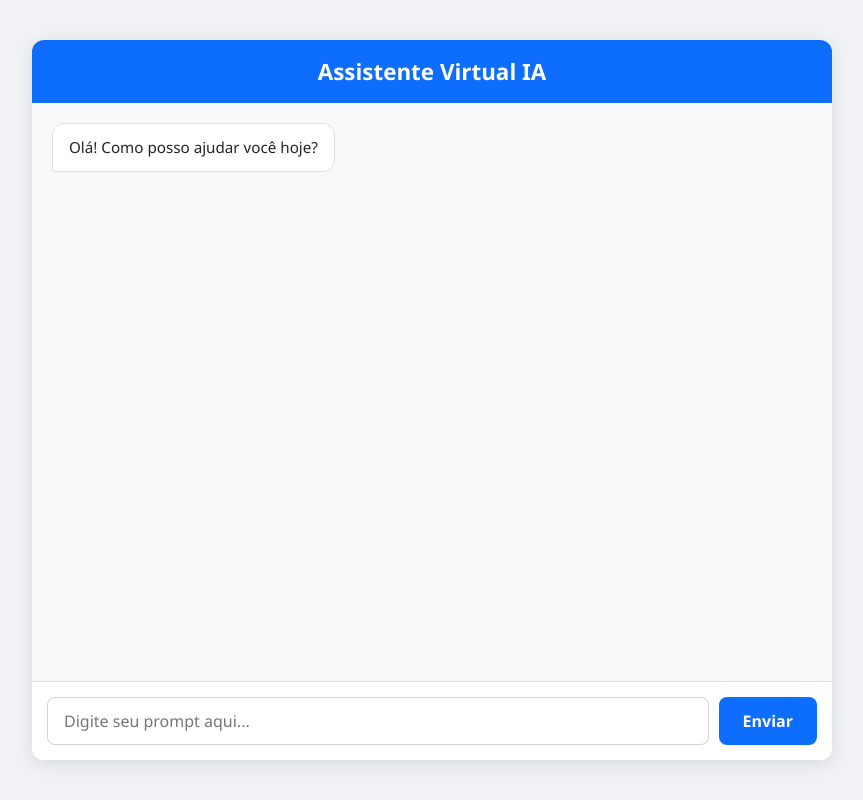
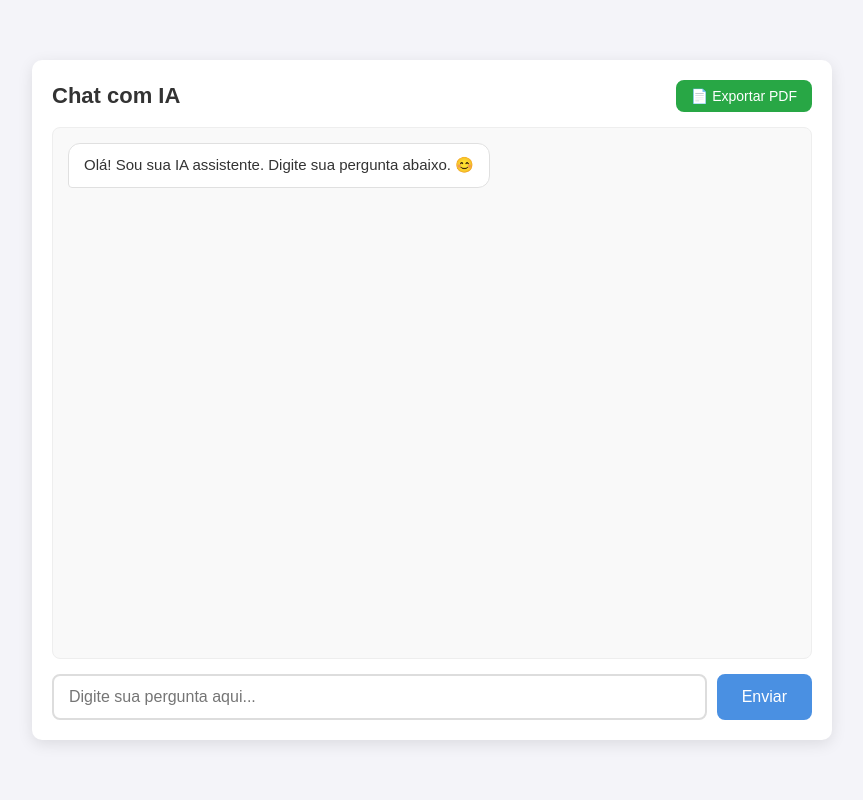
Before and after one commit to moisesolimpiofilho/chatbot-grop-ia, a Flask app: page / in a window 1280 px wide. Shown: the whole page, without its empty margins (208-1071 px from the left). Run offline with Flask 3, Linux system fonts and the light colour scheme; some libraries are stand-ins or nearby versions.

Commit message:
Updated project to version 2, used DeepSeek to generate code.

```diff
--- a/app.py
+++ b/app.py
@@ -3,59 +3,44 @@ from flask import Flask, render_template, request, jsonify
 from dotenv import load_dotenv
 from groq import Groq
 
-# Carrega as variáveis de ambiente cadastradas no ficheiro .env
 load_dotenv()
 
-# Inicializa a aplicação Flask
 app = Flask(__name__)
+client = Groq()
 
-# Recupera a chave da API do Groq das variáveis de ambiente
-chave_api = os.getenv("GROQ_API_KEY")
+@app.route('/')
+def home():
+    return render_template('index.html')
 
-# Inicializa o cliente oficial da API do Groq
-cliente_groq = Groq(api_key=chave_api)
+@app.route('/perguntar', methods=['POST'])
+def perguntar():
+    dados = request.get_json()
+    pergunta = dados.get('pergunta')
 
+    if not pergunta:
+        return jsonify({'erro': 'A pergunta não pode estar vazia.'}), 400
 
-@app.route("/")
-def index():
-    """Rota principal que carrega a interface da página web."""
-    return render_template("index.html")
-
-
-@app.route("/api/chat", methods=["POST"])
-def chat():
-    """Rota da API que recebe o prompt do utilizador e envia para a IA do Groq."""
     try:
-        # Extrai o JSON enviado pela requisição do JavaScript
-        dados = request.get_json()
-        prompt_utilizador = dados.get("prompt", "")
-
-        # Verifica se o prompt não está vazio
-        if not prompt_utilizador:
-            return jsonify({"erro": "O prompt não pode estar vazio."}), 400
-
-        # Envia a mensagem para a API do Groq usando o modelo llama-3.3-70b-versatile
-        resposta_groq = cliente_groq.chat.completions.create(
+        completion = client.chat.completions.create(
             messages=[
                 {
-                    "role": "user",
-                    "content": prompt_utilizador,
-                }
+                    "role": "system",
+                    "content": (
+                        "Você é um assistente útil. Responda sempre em português "
+                        "e formate suas respostas usando Markdown (títulos com #, "
+                        "listas com -, negrito com **, tabelas quando fizer sentido)."
+                    )
+                },
+                {"role": "user", "content": pergunta}
             ],
             model="openai/gpt-oss-120b",
+            max_tokens=4096
         )
+        return jsonify({'resposta': completion.choices[0].message.content})
 
-        # Extrai o texto gerado pela resposta da IA
-        texto_resposta = resposta_groq.choices[0].message.content
+    except Exception as e:
+        print(f"Erro: {e}")
+        return jsonify({'erro': 'Ocorreu um erro ao processar sua pergunta.'}), 500
 
-        # Retorna a resposta no formato JSON para o JavaScript
-        return jsonify({"resposta": texto_resposta})
-
-    except Exception as erro:
-        # Em caso de falha na requisição ou chave inválida, retorna a mensagem de erro
-        return jsonify({"erro": str(erro)}), 500
-
-
-if __name__ == "__main__":
-    # Executa o servidor Flask em modo de desenvolvimento
+if __name__ == '__main__':
     app.run(debug=True)
--- a/static/index.css
+++ b/static/index.css
@@ -1,221 +1,307 @@
-/* Resets básicos */
+/* Reset básico */
 * {
-    box-sizing: border-box;
     margin: 0;
     padding: 0;
-    font-family: 'Segoe UI', Tahoma, Geneva, Verdana, sans-serif;
+    box-sizing: border-box;
+    font-family: Arial, sans-serif;
 }
 
 body {
-    background-color: #f0f2f5;
+    background-color: #f4f4f9;
     display: flex;
     justify-content: center;
     align-items: center;
-    height: 100vh;
+    min-height: 100vh;
+    padding: 20px;
 }
 
-/* Contentor principal do chat */
-.chat-container {
+.container {
+    background: white;
+    border-radius: 10px;
+    box-shadow: 0 4px 15px rgba(0, 0, 0, 0.1);
     width: 100%;
     max-width: 800px;
-    height: 90vh;
-    background-color: #ffffff;
-    border-radius: 12px;
-    box-shadow: 0 4px 20px rgba(0, 0, 0, 0.1);
+    height: 85vh;
     display: flex;
     flex-direction: column;
-    overflow: hidden;
+    padding: 20px;
+    gap: 15px;
 }
 
-/* Cabeçalho */
-.chat-header {
-    background-color: #0d6efd;
-    color: #ffffff;
-    padding: 16px 20px;
-    text-align: center;
+/* ===== Cabeçalho com título + botão exportar ===== */
+.header {
+    display: flex;
+    justify-content: space-between;
+    align-items: center;
+    gap: 10px;
 }
 
-.chat-header h1 {
-    font-size: 1.4rem;
-    font-weight: 600;
+.header h1 {
+    color: #333;
+    font-size: 22px;
 }
 
-/* Área de conversação / mensagens */
-.chat-box {
+#exportar-btn {
+    padding: 8px 15px;
+    background-color: #28a745;
+    color: white;
+    border: none;
+    border-radius: 8px;
+    font-size: 14px;
+    cursor: pointer;
+    transition: background-color 0.3s;
+    white-space: nowrap;
+}
+
+#exportar-btn:hover {
+    background-color: #218838;
+}
+
+/* ===== Área de mensagens com rolagem ===== */
+#chat-messages {
     flex: 1;
-    padding: 20px;
     overflow-y: auto;
+    padding: 15px;
+    background-color: #f9f9f9;
+    border: 1px solid #eee;
+    border-radius: 8px;
     display: flex;
     flex-direction: column;
     gap: 12px;
-    background-color: #f8f9fa;
+    scroll-behavior: smooth;
 }
 
-/* Estilo geral das bolhas de mensagem */
-.message {
-    max-width: 80%;
-    padding: 12px 16px;
+/* ===== Balões ===== */
+.mensagem {
+    padding: 10px 15px;
     border-radius: 12px;
     line-height: 1.5;
     word-wrap: break-word;
-    font-size: 0.95rem;
+    font-size: 15px;
 }
 
-/* Mensagem enviada pelo utilizador */
-.message.user {
+.mensagem.user {
     align-self: flex-end;
-    background-color: #0d6efd;
-    color: #ffffff;
-    border-bottom-right-radius: 2px;
+    background-color: #4a90e2;
+    color: white;
+    border-bottom-right-radius: 4px;
 }
 
-/* Mensagem gerada pela IA (Bot) */
-.message.bot {
+.mensagem.bot {
     align-self: flex-start;
     background-color: #ffffff;
-    color: #212529;
+    color: #333;
     border: 1px solid #e0e0e0;
-    border-bottom-left-radius: 2px;
+    border-bottom-left-radius: 4px;
 }
 
-/* Indicador de carregamento (loading) */
-.message.loading {
-    font-style: italic;
-    color: #6c757d;
-    opacity: 0.8;
+/* ===== "Digitando..." ===== */
+.mensagem.digitando {
+    display: flex;
+    gap: 5px;
+    padding: 15px;
 }
 
-/* Área de entrada de texto e botão */
-.chat-input-area {
+.ponto {
+    width: 8px;
+    height: 8px;
+    background-color: #999;
+    border-radius: 50%;
+    animation: pular 1.2s infinite ease-in-out;
+}
+
+.ponto:nth-child(2) { animation-delay: 0.2s; }
+.ponto:nth-child(3) { animation-delay: 0.4s; }
+
+@keyframes pular {
+    0%, 80%, 100% { transform: scale(0.8); opacity: 0.5; }
+    40%           { transform: scale(1.2); opacity: 1; }
+}
+
+/* ===== Input ===== */
+.input-area {
     display: flex;
-    padding: 15px;
-    background-color: #ffffff;
-    border-top: 1px solid #e0e0e0;
     gap: 10px;
 }
 
-.chat-input-area input {
+#prompt-input {
     flex: 1;
-    padding: 12px 16px;
-    border: 1px solid #ced4da;
+    padding: 12px 15px;
+    border: 2px solid #ddd;
     border-radius: 8px;
-    font-size: 1rem;
+    font-size: 16px;
     outline: none;
-    transition: border-color 0.2s;
+    transition: border-color 0.3s;
 }
 
-.chat-input-area input:focus {
-    border-color: #0d6efd;
+#prompt-input:focus {
+    border-color: #4a90e2;
 }
 
-.chat-input-area button {
-    padding: 12px 24px;
-    background-color: #0d6efd;
-    color: #ffffff;
+#enviar-btn {
+    padding: 12px 25px;
+    background-color: #4a90e2;
+    color: white;
     border: none;
     border-radius: 8px;
-    font-size: 1rem;
-    font-weight: 600;
+    font-size: 16px;
     cursor: pointer;
-    transition: background-color 0.2s;
+    transition: background-color 0.3s;
 }
 
-.chat-input-area button:hover {
-    background-color: #0b5ed7;
+#enviar-btn:hover {
+    background-color: #357abd;
 }
 
-.chat-input-area button:disabled {
-    background-color: #6c757d;
+#enviar-btn:disabled {
+    background-color: #ccc;
     cursor: not-allowed;
 }
 
-/* =======================================================
-   ESTILOS PARA RENDERIZAÇÃO DO MARKDOWN (RESPOSTAS DA IA)
-   ======================================================= */
+/* ===== Estilos do Markdown nos balões da IA ===== */
+.mensagem.bot h1,
+.mensagem.bot h2,
+.mensagem.bot h3 { margin: 10px 0 6px; color: #222; }
 
-.message.bot p {
+.mensagem.bot h1 { font-size: 20px; }
+.mensagem.bot h2 { font-size: 18px; border-bottom: 1px solid #ddd; padding-bottom: 4px; }
+.mensagem.bot h3 { font-size: 16px; }
+
+.mensagem.bot p { margin: 6px 0; }
+.mensagem.bot ul,
+.mensagem.bot ol { margin: 6px 0 6px 22px; }
+.mensagem.bot li { margin-bottom: 4px; }
+.mensagem.bot a { color: #4a90e2; }
+
+.mensagem.bot code {
+    background: #eee;
+    padding: 2px 5px;
+    border-radius: 4px;
+    font-family: monospace;
+    font-size: 13px;
+}
+
+.mensagem.bot pre {
+    background: #2d2d2d;
+    color: #f8f8f2;
+    padding: 10px;
+    border-radius: 6px;
+    overflow-x: auto;
+    margin: 8px 0;
+}
+
+.mensagem.bot pre code {
+    background: transparent;
+    color: inherit;
+    padding: 0;
+}
+
+.mensagem.bot blockquote {
+    border-left: 4px solid #4a90e2;
+    background: #f0f6ff;
+    padding: 8px 12px;
+    margin: 8px 0;
+    color: #555;
+    border-radius: 0 6px 6px 0;
+}
+
+.mensagem.bot table {
+    border-collapse: collapse;
+    width: 100%;
+    margin: 10px 0;
+    font-size: 13px;
+    display: block;
+    overflow-x: auto;
+}
+
+.mensagem.bot th,
+.mensagem.bot td {
+    border: 1px solid #ddd;
+    padding: 6px 8px;
+    text-align: left;
+    vertical-align: top;
+}
+
+.mensagem.bot th {
+    background-color: #4a90e2;
+    color: white;
+}
+
+.mensagem.bot tr:nth-child(even) {
+    background-color: #f2f2f2;
+}
+
+.mensagem.bot hr {
+    border: none;
+    border-top: 1px solid #ddd;
+    margin: 12px 0;
+}
+
+/* ===== ESTILO ESPECIAL PARA O PDF ===== */
+/* Aplicado apenas no clone que vai virar PDF */
+.pdf-mode {
+    background: white !important;
+    padding: 20px !important;
+    gap: 15px !important;
+    font-size: 12px !important;
+}
+
+/* Cabeçalho no topo do PDF */
+.pdf-cabecalho {
+    margin-bottom: 15px;
+    padding-bottom: 10px;
+}
+
+.pdf-cabecalho h1 {
+    font-size: 20px;
+    color: #222;
+    margin-bottom: 5px;
+}
+
+.pdf-cabecalho p {
+    font-size: 11px;
+    color: #666;
     margin-bottom: 8px;
 }
 
-.message.bot p:last-child {
-    margin-bottom: 0;
+.pdf-cabecalho hr {
+    border: none;
+    border-top: 1px solid #ccc;
 }
 
-/* Títulos dentro das respostas */
-.message.bot h1,
-.message.bot h2,
-.message.bot h3,
-.message.bot h4 {
-    margin-top: 12px;
-    margin-bottom: 6px;
-    color: #1a1a1a;
-}
-
-/* Listas ordenadas e não ordenadas */
-.message.bot ul,
-.message.bot ol {
-    margin-left: 20px;
+/* Balões no PDF: sem cores fortes, apenas bordas */
+.pdf-mode .mensagem {
+    max-width: 100% !important;
+    padding: 10px 12px !important;
+    border-radius: 8px !important;
+    font-size: 12px !important;
+    page-break-inside: avoid;   /* não corta o balão no meio */
     margin-bottom: 10px;
 }
 
-.message.bot li {
-    margin-bottom: 4px;
+.pdf-mode .mensagem.user {
+    background-color: #eaf3fc !important;
+    color: #000 !important;
+    border: 1px solid #4a90e2 !important;
 }
 
-/* Tabelas retornadas em Markdown */
-.message.bot table {
-    border-collapse: collapse;
-    width: 100%;
-    margin: 12px 0;
-    font-size: 0.9rem;
+.pdf-mode .mensagem.bot {
+    background-color: #f9f9f9 !important;
+    color: #000 !important;
+    border: 1px solid #ddd !important;
 }
 
-.message.bot th,
-.message.bot td {
-    border: 1px solid #dee2e6;
-    padding: 8px 12px;
-    text-align: left;
+/* Tabelas e blocos de código no PDF */
+.pdf-mode table {
+    font-size: 11px !important;
+    width: 100% !important;
+    display: table !important;
 }
 
-.message.bot th {
-    background-color: #e9ecef;
-    font-weight: 600;
+.pdf-mode pre {
+    background: #f0f0f0 !important;
+    color: #000 !important;
+    font-size: 10px !important;
+    white-space: pre-wrap !important;
+    word-break: break-word !important;
 }
-
-.message.bot tr:nth-child(even) {
-    background-color: #f8f9fa;
-}
-
-/* Blocos de citação */
-.message.bot blockquote {
-    border-left: 4px solid #0d6efd;
-    padding-left: 12px;
-    margin: 10px 0;
-    color: #495057;
-    background-color: #f1f3f5;
-    border-radius: 0 4px 4px 0;
-}
-
-/* Blocos e trechos de código */
-.message.bot code {
-    background-color: #e9ecef;
-    padding: 2px 6px;
-    border-radius: 4px;
-    font-family: 'Courier New', Courier, monospace;
-    font-size: 0.88rem;
-}
-
-.message.bot pre {
-    background-color: #212529;
-    color: #f8f9fa;
-    padding: 12px;
-    border-radius: 6px;
-    overflow-x: auto;
-    margin: 10px 0;
-}
-
-.message.bot pre code {
-    background-color: transparent;
-    color: inherit;
-    padding: 0;
-}
--- a/static/index.js
+++ b/static/index.js
@@ -1,114 +1,122 @@
-// Captura dos elementos do DOM
-const chatForm = document.getElementById('chat-form');
-const userInput = document.getElementById('user-input');
-const chatBox = document.getElementById('chat-box');
-const sendBtn = document.getElementById('send-btn');
+document.addEventListener('DOMContentLoaded', () => {
+    const inputElement = document.getElementById('prompt-input');
+    const botaoEnviar = document.getElementById('enviar-btn');
+    const botaoExportar = document.getElementById('exportar-btn');
+    const chatMessages = document.getElementById('chat-messages');
 
-// Escuta o evento de envio do formulário
-chatForm.addEventListener('submit', async (e) => {
-    // Impede o recarregamento padrão da página ao enviar o formulário
-    e.preventDefault();
+    // ===== Adiciona uma mensagem no chat =====
+    function adicionarMensagem(tipo, conteudo, isHTML = false) {
+        const div = document.createElement('div');
+        div.classList.add('mensagem', tipo);
 
-    // Obtém o texto digitado e remove espaços extras no início e no fim
-    const text = userInput.value.trim();
+        if (isHTML) {
+            div.innerHTML = conteudo;
+        } else {
+            div.textContent = conteudo;
+        }
 
-    // Se o campo estiver vazio, interrompe a execução
-    if (!text) return;
+        chatMessages.appendChild(div);
+        chatMessages.scrollTop = chatMessages.scrollHeight;
+        return div;
+    }
 
-    // 1. Exibe a mensagem do usuário na tela
-    appendMessage(text, 'user');
+    // ===== Indicador "digitando..." =====
+    function mostrarDigitando() {
+        const div = document.createElement('div');
+        div.classList.add('mensagem', 'bot', 'digitando');
+        div.innerHTML = '<span class="ponto"></span><span class="ponto"></span><span class="ponto"></span>';
+        chatMessages.appendChild(div);
+        chatMessages.scrollTop = chatMessages.scrollHeight;
+        return div;
+    }
 
-    // Limpa o campo de entrada
-    userInput.value = '';
+    // ===== Envia a pergunta =====
+    async function enviarPergunta() {
+        const pergunta = inputElement.value.trim();
 
-    // 2. Exibe o indicador de carregamento (loading)
-    const loadingId = appendLoading();
+        if (!pergunta) {
+            alert('Por favor, digite uma pergunta.');
+            return;
+        }
 
-    // Desabilita o botão de enviar enquanto aguarda a resposta
-    sendBtn.disabled = true;
+        adicionarMensagem('user', pergunta);
+        inputElement.value = '';
+        botaoEnviar.disabled = true;
+
+        const digitandoEl = mostrarDigitando();
 
         try {
-        // 3. Faz a requisição POST para a API do Flask
-        const response = await fetch('/api/chat', {
+            const response = await fetch('/perguntar', {
                 method: 'POST',
-            headers: {
-                'Content-Type': 'application/json'
-            },
-            body: JSON.stringify({ prompt: text })
+                headers: { 'Content-Type': 'application/json' },
+                body: JSON.stringify({ pergunta: pergunta })
             });
 
             const data = await response.json();
+            digitandoEl.remove();
 
-        // Remove o balão de carregamento assim que obtém o retorno
-        removeLoading(loadingId);
-
-        if (response.ok) {
-            // Exibe a resposta recebida da IA
-            appendMessage(data.resposta, 'bot');
-        } else {
-            // Exibe a mensagem de erro retornada pelo backend
-            appendMessage(`Erro: ${data.erro}`, 'bot');
+            if (!response.ok) {
+                throw new Error(data.erro || 'Erro desconhecido no servidor');
             }
 
+            const htmlBruto = marked.parse(data.resposta);
+            const htmlSeguro = DOMPurify.sanitize(htmlBruto);
+            adicionarMensagem('bot', htmlSeguro, true);
+
         } catch (error) {
-        // Trata erros de rede ou falha de conexão com o servidor Flask
-        removeLoading(loadingId);
-        appendMessage('Erro ao conectar com o servidor.', 'bot');
+            console.error('Erro:', error);
+            digitandoEl.remove();
+            adicionarMensagem('bot', 'Erro: ' + error.message);
         } finally {
-        // Reabilita o botão de enviar
-        sendBtn.disabled = false;
+            botaoEnviar.disabled = false;
+            inputElement.focus();
+        }
+    }
+
+    // ===== Exporta a conversa em PDF =====
+    function exportarPDF() {
+        // 1. Clona a área do chat para não alterar o que está na tela
+        const chatClone = chatMessages.cloneNode(true);
+
+        // 2. Remove o "digitando..." se ainda estiver visível
+        const digitando = chatClone.querySelector('.digitando');
+        if (digitando) digitando.remove();
+
+        // 3. Adiciona cabeçalho com título e data no PDF
+        const agora = new Date().toLocaleString('pt-BR');
+        const cabecalho = document.createElement('div');
+        cabecalho.classList.add('pdf-cabecalho');
+        cabecalho.innerHTML = `
+            <h1>Conversa com IA — Groq</h1>
+            <p>Exportado em: ${agora}</p>
+            <hr>
+        `;
+        chatClone.insertBefore(cabecalho, chatClone.firstChild);
+
+        // 4. Aplica classe especial para o estilo do PDF
+        chatClone.classList.add('pdf-mode');
+
+        // 5. Configurações do PDF
+        const opcoes = {
+            margin:       10,               // margem em mm
+            filename:     'conversa-ia.pdf',
+            image:        { type: 'jpeg', quality: 0.98 },
+            html2canvas:  { scale: 2, useCORS: true },
+            jsPDF:        { unit: 'mm', format: 'a4', orientation: 'portrait' },
+            pagebreak:    { mode: ['avoid-all', 'css', 'legacy'] } // evita cortar balões
+        };
+
+        // 6. Gera e baixa o PDF
+        html2pdf().set(opcoes).from(chatClone).save();
+    }
+
+    // ===== Eventos =====
+    botaoEnviar.addEventListener('click', enviarPergunta);
+    botaoExportar.addEventListener('click', exportarPDF);
+
+    inputElement.addEventListener('keypress', (event) => {
+        if (event.key === 'Enter') {
+            enviarPergunta();
         }
     });
-
-/**
- * Função responsável por criar e adicionar uma nova mensagem no chat.
- * @param {string} text - O conteúdo da mensagem.
- * @param {string} sender - Quem enviou ('user' ou 'bot').
- */
-function appendMessage(text, sender) {
-    const messageElement = document.createElement('div');
-    messageElement.classList.add('message', sender);
-
-    // Se a mensagem for do bot, converte a sintaxe Markdown para HTML.
-    // Se for do usuário, insere como texto simples para evitar riscos de XSS.
-    if (sender === 'bot') {
-        messageElement.innerHTML = marked.parse(text);
-    } else {
-        messageElement.textContent = text;
-    }
-
-    // Adiciona o elemento na caixa de mensagens
-    chatBox.appendChild(messageElement);
-
-    // Rola a caixa de mensagens para o final para mostrar a mensagem mais recente
-    chatBox.scrollTop = chatBox.scrollHeight;
-}
-
-/**
- * Cria o elemento visual de carregamento (loading).
- * @returns {string} ID único do elemento criado para posterior remoção.
- */
-function appendLoading() {
-    const loadingElement = document.createElement('div');
-    const loadingId = 'loading-' + Date.now();
-
-    loadingElement.id = loadingId;
-    loadingElement.classList.add('message', 'bot', 'loading');
-    loadingElement.textContent = 'Buscando resposta...';
-
-    chatBox.appendChild(loadingElement);
-    chatBox.scrollTop = chatBox.scrollHeight;
-
-    return loadingId;
-}
-
-/**
- * Remove o elemento de carregamento da tela pelo seu ID.
- * @param {string} loadingId - O ID do elemento a ser removido.
- */
-function removeLoading(loadingId) {
-    const loadingElement = document.getElementById(loadingId);
-    if (loadingElement) {
-        loadingElement.remove();
-    }
-}
+});
--- a/templates/index.html
+++ b/templates/index.html
@@ -3,42 +3,39 @@
 <head>
     <meta charset="UTF-8">
     <meta name="viewport" content="width=device-width, initial-scale=1.0">
-    <title>Clone Chat IA</title>
-    <!-- Vincula o arquivo CSS localizado na pasta static -->
+    <title>Chat Simples com Groq</title>
     <link rel="stylesheet" href="{{ url_for('static', filename='index.css') }}">
 </head>
 <body>
 
-    <div class="chat-container">
-        <!-- Cabeçalho do Chat -->
-        <header class="chat-header">
-            <h1>Assistente Virtual IA</h1>
-        </header>
+    <div class="container">
+        <!-- Cabeçalho com título e botão de exportar -->
+        <div class="header">
+            <h1>Chat com IA</h1>
+            <button id="exportar-btn" title="Baixar conversa em PDF">
+                📄 Exportar PDF
+            </button>
+        </div>
 
-        <!-- Área onde as mensagens serão exibidas -->
-        <div id="chat-box" class="chat-box">
-            <div class="message bot">
-                Olá! Como posso ajudar você hoje?
+        <!-- Área do chat com rolagem -->
+        <div id="chat-messages">
+            <div class="mensagem bot">
+                Olá! Sou sua IA assistente. Digite sua pergunta abaixo. 😊
             </div>
         </div>
 
-        <!-- Formulário para envio de perguntas -->
-        <form id="chat-form" class="chat-input-area">
-            <input
-                type="text"
-                id="user-input"
-                placeholder="Digite seu prompt aqui..."
-                required
-                autocomplete="off"
-            >
-            <button type="submit" id="send-btn">Enviar</button>
-        </form>
+        <!-- Campo de input e botão -->
+        <div class="input-area">
+            <input type="text" id="prompt-input" placeholder="Digite sua pergunta aqui..." autocomplete="off">
+            <button id="enviar-btn">Enviar</button>
+        </div>
     </div>
 
-    <!-- Biblioteca para converter a resposta da IA (Markdown) em HTML formatado -->
+    <!-- Bibliotecas externas -->
     <script src="https://cdn.jsdelivr.net/npm/marked/marked.min.js"></script>
+    <script src="https://cdn.jsdelivr.net/npm/dompurify@3/dist/purify.min.js"></script>
+    <script src="https://cdn.jsdelivr.net/npm/html2pdf.js@0.10.1/dist/html2pdf.bundle.min.js"></script>
 
-    <!-- Vincula o arquivo JavaScript localizado na pasta static -->
     <script src="{{ url_for('static', filename='index.js') }}"></script>
 </body>
 </html>
```
Also changed, not shown: README.md. Lines whose indentation alone changed are shown as unchanged.
